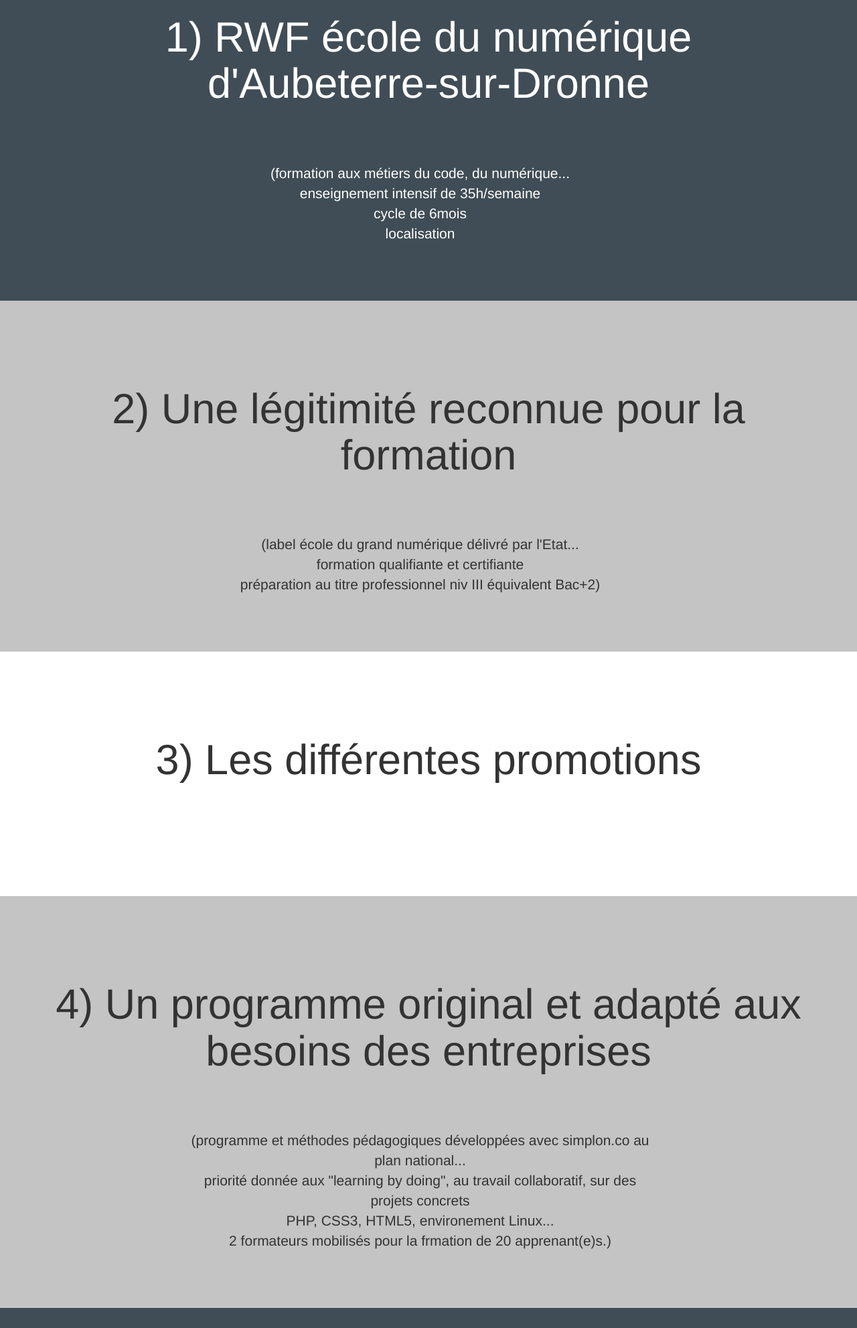
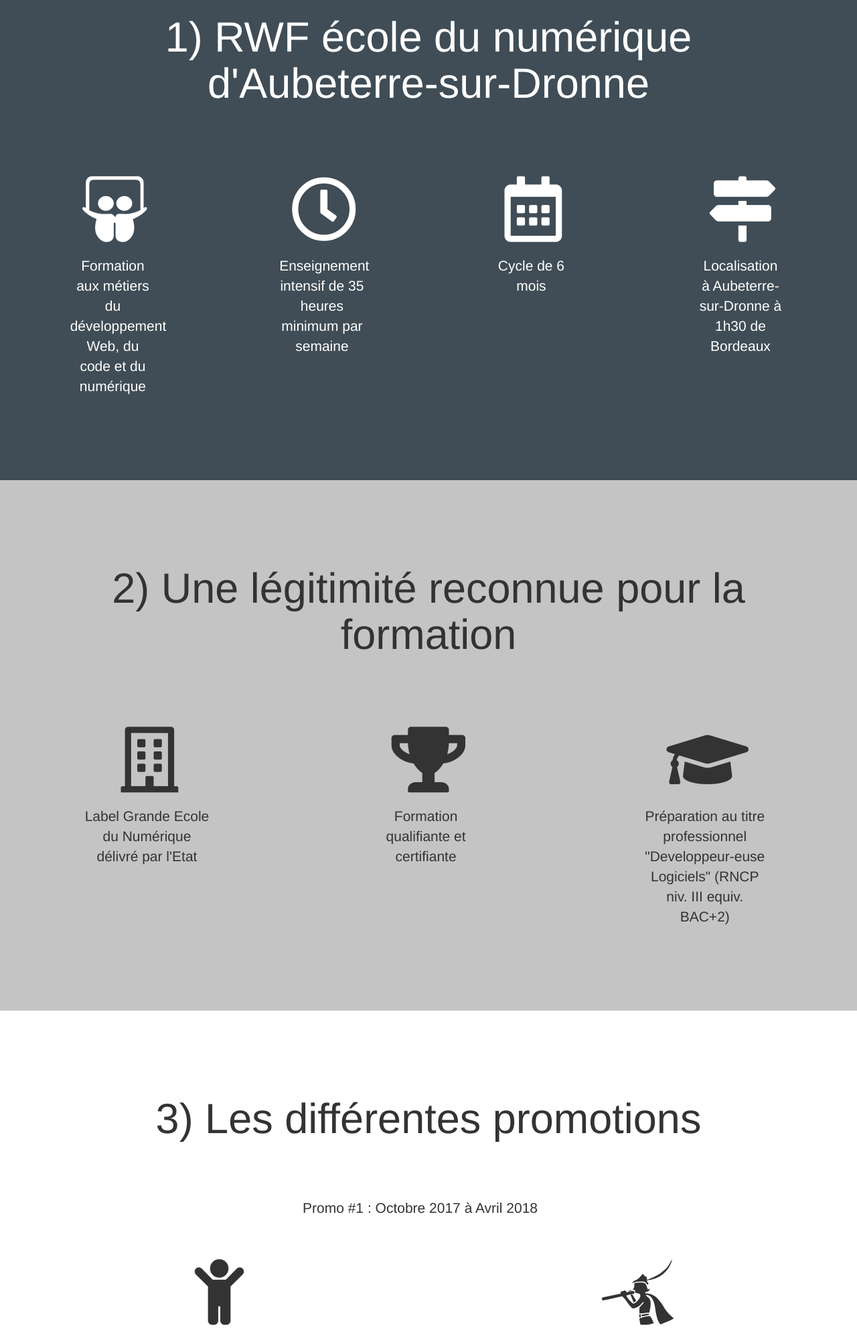
Before and after one commit to Fhire77/RWF, a PHP site: page /candidature2.php in a window 1280 px wide. Shown: the part 875-2858 px from the top of the page at 67% size. Run offline with PHP 8.4, Linux system fonts and the light colour scheme; some libraries are stand-ins or nearby versions.

Commit message:
ajout contenu

```diff
--- a/candidature2.php
+++ b/candidature2.php
@@ -16,11 +16,28 @@
 
        <div class="col-lg-12" id="para1">
          <h1>1) RWF école du numérique d'Aubeterre-sur-Dronne</h1>
-         <p>(formation aux métiers du code, du numérique...<br/>
-             enseignement intensif de 35h/semaine<br/>
-             cycle de 6mois<br/>
-             localisation</p>
+         <div class="col-lg-3" style="text-align:center;" >
+           <br><br>
+           <i class="fab fa-slideshare fa-7x"></i><br/><p>Formation aux métiers du développement Web, du code et du numérique</p>
+           <br><br>
+         </div>
+         <div class="col-lg-3" style="text-align:center;" >
+           <br><br>
+           <i class="far fa-clock fa-7x"></i><br/><p>Enseignement intensif de 35 heures minimum par semaine</p>
+           <br><br>
+         </div>
+         <div class="col-lg-3" style="text-align:center;" >
+           <br><br>
+           <i class="far fa-calendar-alt fa-7x"></i><br/><p>Cycle de 6 mois</p>
+           <br><br>
+         </div>
+         <div class="col-lg-3" style="text-align:center;" >
+           <br><br>
+           <i class="fas fa-map-signs fa-7x"></i><br/><p>Localisation à Aubeterre-sur-Dronne à 1h30 de Bordeaux</p>
+           <br><br>
+         </div>
        </div>
+
 
 
      <!-- Para #3
@@ -28,9 +45,21 @@
 
        <div class="col-lg-12" id="para2">
          <h1>2) Une légitimité reconnue pour la formation</h1>
-         <p>(label école du grand numérique délivré par l'Etat...<br/>
-            formation qualifiante et certifiante<br/>
-             préparation au titre professionnel niv III équivalent Bac+2)</p>
+         <div class="col-lg-4" style="text-align:center;" >
+           <br><br>
+           <i class="far fa-building fa-7x"></i><br/><p>Label Grande Ecole du Numérique délivré par l'Etat</p>
+           <br><br>
+         </div>
+         <div class="col-lg-4" style="text-align:center;" >
+           <br><br>
+           <i class="fas fa-trophy fa-7x"></i><br/><p>Formation qualifiante et certifiante</p>
+           <br><br>
+         </div>
+         <div class="col-lg-4" style="text-align:center;" >
+           <br><br>
+           <i class="fas fa-graduation-cap fa-7x"></i><br/><p>Préparation au titre professionnel "Developpeur-euse Logiciels" (RNCP niv. III equiv. BAC+2)</p>
+           <br><br>
+         </div>
        </div>
 
 
@@ -39,7 +68,17 @@
 
        <div class="col-lg-12" id="para3">
          <h1>3) Les différentes promotions</h1>
-         <p></p>
+         <p>Promo #1 : Octobre 2017 à Avril 2018</p>
+         <div class="col-lg-6" style="text-align:center;" >
+           <br><br>
+           <i class="fas fa-child fa-7x"></i><br/><p>22 apprenants dotés d'expériences divers et tous passionnés par les métiers du développement Web</p>
+           <br><br>
+         </div>
+         <div class="col-lg-6" style="text-align:center;" >
+           <br><br>
+           <i class="fab fa-pied-piper-alt fa-7x"></i><br/><p>Des candidats sélectionnés sur la base de leur motivation et de leurs projets</p>
+           <br><br>
+         </div>
        </div>
 
 
@@ -48,10 +87,24 @@
 
        <div class="col-lg-12" id="para4">
          <h1>4) Un programme original et adapté aux besoins des entreprises</h1>
-         <p>(programme et méthodes pédagogiques développées avec simplon.co au plan national...<br/>
-             priorité donnée aux "learning by doing", au travail collaboratif, sur des projets concrets<br/>
-             PHP, CSS3, HTML5, environement Linux...<br/>
-             2 formateurs mobilisés pour la frmation de 20 apprenant(e)s.)</p>
+
+         <div class="col-lg-3" style="text-align:center;" >
+           <br><br>
+           <i class="fas fa-book fa-7x"></i><br/><p>Proramme et méthodes pédagogiques développées avec Simplon.co au plan national</p>
+         </div>
+         <div class="col-lg-3" style="text-align:center;" >
+           <br><br>
+           <i class="far fa-handshake fa-7x"></i><br/><p>Priorité donnée au "Learning by doing", au travail collaboratif, sur des projets de développement concrets</p>
+         </div>
+         <div class="col-lg-3" style="text-align:center;" >
+           <br><br>
+           <i class="fas fa-code fa-7x"></i><br/><p>PHP, CSS3, HTML5, environnemnt Linux...</p>
+         </div>
+
+         <div class="col-lg-3" style="text-align:center;" >
+           <br><br>
+           <i class="fas fa-users fa-7x"></i><br/><p>2 formateurs mobilisés pour la promotion de 20 apprenant(e)s</p>
+         </div>
        </div>
 
 
--- a/equipe.php
+++ b/equipe.php
@@ -15,7 +15,7 @@
             <section class="row" id="para1">
                 <h1><strong>L'équipe</strong></h1>
 
-<!-------------------------------------------------------- Les apprenants ------------------------------------------------------------>
+<!-- ------------------------------------------------------ Les apprenants ------------------------------------------------------------>
                 <h2><strong>Première promo (2017/2018):</strong> Les apprenants</h2>
                 <div id=container>
                     <?php
--- a/qui.php
+++ b/qui.php
@@ -29,22 +29,18 @@
     <div class="col-lg-3" style="text-align:center;" >
       <br><br>
       <i class="fas fa-code fa-7x"></i><br/><p>Formation gratuite et accessible à tous</p>
-      <br><br>
     </div>
     <div class="col-lg-3" style="text-align:center;" >
       <br><br>
       <i class="fas fa-book fa-7x"></i><br/><p>Learning by doing / by teaching</p>
-      <br><br>
     </div>
     <div class="col-lg-3" style="text-align:center;" >
       <br><br>
       <i class="far fa-handshake fa-7x"></i><br/><p>Immersions en entreprise</p>
-      <br><br>
     </div>
     <div class="col-lg-3" style="text-align:center;" >
       <br><br>
       <i class="fas fa-users fa-7x"></i><br/><p>Accompagnement à 360°</p>
-      <br><br>
     </div>
 
 </div>
```
